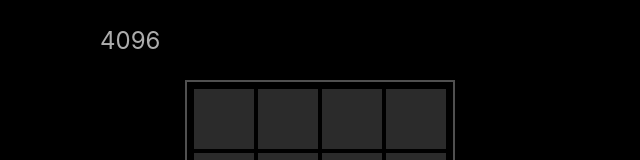
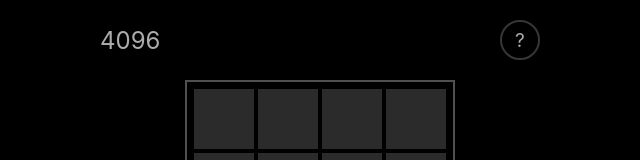
Before and after one commit to ChenWarren/game4096, a Next.js app: page / in a window 1280 px wide. Shown: the top 160 px of the page, without its empty margins (320-960 px from the left). Built offline with nearby package versions, Linux system fonts and the light colour scheme.

Commit message:
add help

```diff
--- a/comps/Cell/index.tsx
+++ b/comps/Cell/index.tsx
@@ -6,13 +6,11 @@ import React, { FC, useEffect, useState } from 'react'
 interface CellProps {
     cellNum: number,
     bgColor: string,
-
 }
 
 const Cell: FC<CellProps> = ({
     cellNum,
     bgColor,
-
 }) => {
 
   return (
--- a/game/Game4096/index.tsx
+++ b/game/Game4096/index.tsx
@@ -11,7 +11,10 @@ import create2DArray from './model/create2DArray'
 const maxtrixD = 4
 const timeoutMS = 300
 const initMatrix: number[][] = create2DArray(maxtrixD, 0)
-
+const howToPlay =`
+    How to play?
+    Click arrows to move the numbers. Two same numbers will add up. Keep adding numbers up to 4096 to win the game. Good luck!
+  `
 
 const Game4096: NextPage = () => {
 
@@ -22,6 +25,7 @@ const Game4096: NextPage = () => {
   const [notice, setNotice] = useState(true)
   const [score, setScore] = useState(0)
   const [record, setRecord] = useState(0)
+  const [showingHelp, setShowingHelp] = useState(false)
 
   const arrows = useSpring({ to: { opacity: 1}, from: {opacity: 0}, delay: 800})
   const noti = useSpring({ to: { opacity: 1}, from: {opacity: 0}, delay: 1300})
@@ -98,6 +102,11 @@ const Game4096: NextPage = () => {
       gameOperate('down')
   }
 
+  const showHelp = () => {
+    setShowingHelp(!showingHelp)
+    console.log(showingHelp)
+  }
+
   const checkRnI =(row:number,ind:number, di:string) => {
       if(di=='left'){
         if(ind!==0){
@@ -122,13 +131,12 @@ const Game4096: NextPage = () => {
 
   return (
     <div className='container'>
-
       <div className='navbar'>
         <div className='title'>4096</div>
         {gameOver || win?
-            <Arrow text='&#x21BB;' handler={startGame}/>
+            <Arrow text='&#x21BA;' handler={startGame}/>
             :
-            null
+            <div className='help-circle' onClick={showHelp}>?</div>
         }
       </div>
       { gameOver?
@@ -157,17 +165,13 @@ const Game4096: NextPage = () => {
                             <Cell cellNum={num} bgColor={`cell bg-${num.toString()}`}/>
                           </div>
                         ))
-
                       }
                   </div>
               ))
               }
             </div>
-
           </div>
-
       }
-
 
       <div className='notice'>
           { notice?
@@ -178,6 +182,19 @@ const Game4096: NextPage = () => {
       </div>
 
       <animated.div style={arrows} className='button-wrapper'>
+
+          {showingHelp?
+            <div className='help-board'>
+              <div className='help-text'>
+                {howToPlay}
+              </div>
+              <div className='help-board-bottem'>
+                <div className='help-circle' onClick={showHelp}>&#x21BA;</div>
+              </div>
+            </div>
+            :
+            null
+          }
 
           <div>
               <Arrow text='&#x2190;' handler={leftHandler}/>
--- a/pages/index.tsx
+++ b/pages/index.tsx
@@ -1,6 +1,4 @@
 import type { NextPage } from 'next'
-import { useState } from 'react'
-
 import Game4096 from '../game/Game4096'
 
 const Home: NextPage = () => {
--- a/styles/globals.css
+++ b/styles/globals.css
@@ -59,8 +59,6 @@ a {
 }
 
 .row {
-  /* width: 400px; */
-  /* height: 100px; */
   display: flex;
   flex-direction: row;
   justify-content: center;
@@ -108,6 +106,11 @@ a {
 @keyframes down {
   from { opacity: 1;}
   to { opacity: 0.9;}
+}
+
+@keyframes showing {
+  from { opacity: 0;}
+  to { opacity: 1;}
 }
 
 
@@ -215,7 +218,6 @@ a {
     padding: 0 10px;
   }
   .row {
-    /* width: 370px; */
     height: auto;
   }
   .cell {
@@ -227,7 +229,6 @@ a {
       margin-top: 0;
   }
   .arrow {
-    /* height: 50px; */
     font-size: 1.2rem;
   }
   .notice {
@@ -236,14 +237,44 @@ a {
   }
   .game-board {
     width: 320px;
-    /* height: 320px; */
   }
   .game-over {
     width: 320px;
-    /* height: 320px; */
     font-size: 1.5rem;
   }
   .win-font {
     font-size: 1rem;
   }
 }
+
+.help-circle{
+  width: 40px;
+  height: 40px;
+  border: solid 2px rgb(55, 55, 55);
+  border-radius: 20px;
+  display: flex;
+  justify-content: center;
+  align-items: center;
+  font-size: 1.2rem;
+  cursor: pointer;
+}
+
+.help-board {
+  width: 260px;
+  min-height: 300px;
+  position:absolute;
+  background-color: rgb(0, 0, 0);
+  line-height: 1.5rem;
+  animation-name: showing;
+  animation-duration: 800ms;
+}
+
+.help-text{
+  padding: 15px;
+}
+
+.help-board-bottem {
+  width: 100%;
+  display: flex;
+  justify-content: flex-end;
+}
```
Also changed, not shown: game/Game4096/model/matrixHandler.ts (+0 -16 lines), utils/matrix.ts (deleted, +0 -7 lines).
